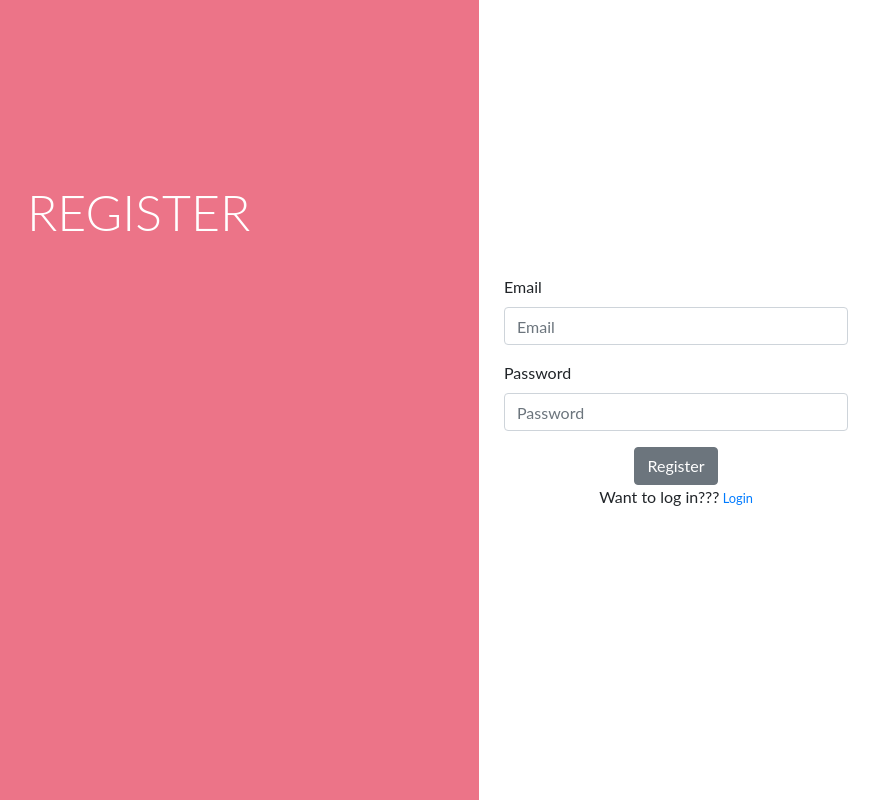
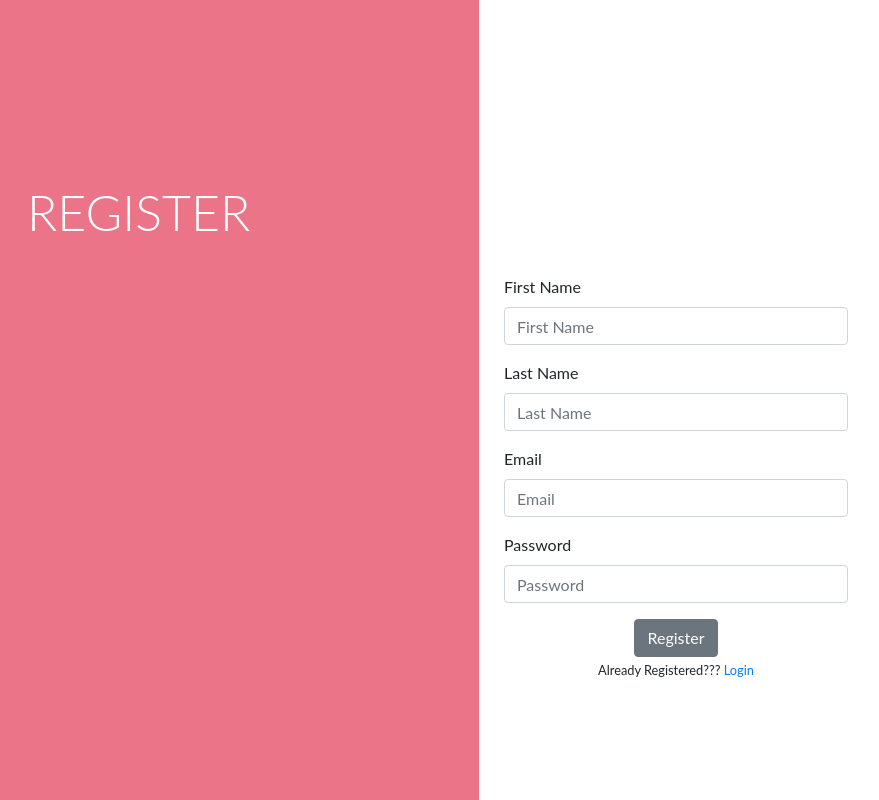
Before and after one commit to divazee/kpi-tracker, a React (Create React App) app: page /register-user in a window 1280 px wide. Shown: the whole page, without its empty margins (33-912 px from the left). Built offline with nearby package versions, Linux system fonts and the light colour scheme.

Commit message:
firstname and lastname field

```diff
--- a/src/auth/RegisterUser.js
+++ b/src/auth/RegisterUser.js
@@ -7,6 +7,8 @@ class RegisterUser extends React.Component {
     constructor(props) {
         super(props);
         this.state = {
+            firstname: '',
+            lastname: '',
             email: '',
             password: ''
          }
@@ -21,8 +23,8 @@ class RegisterUser extends React.Component {
         e.preventDefault();
         console.log("state2", this.state)
         try {
-            const { email, password } = this.state
-            const data = { email, password }
+            const { email, password, firstname, lastname } = this.state
+            const data = { email, password, firstname, lastname }
             let result = await axios({method: 'POST', url: `http://localhost:5000/register`, data})
 
             console.log("result1", result)
@@ -55,6 +57,26 @@ class RegisterUser extends React.Component {
                     {/* <form onSubmit={this.handleSubmit}> */}
                     <form>
                         <div className="form-group">
+                            <label>First Name</label>
+                            <input
+                                type="text"
+                                className="form-control"
+                                name="firstname"
+                                placeholder="First Name"
+                                required
+                                onChange={this.handleChange} />
+                        </div>
+                        <div className="form-group">
+                            <label>Last Name</label>
+                            <input
+                                type="text"
+                                className="form-control"
+                                name="lastname"
+                                placeholder="Last Name"
+                                required
+                                onChange={this.handleChange} />
+                        </div>
+                        <div className="form-group">
                             <label>Email</label>
                             <input
                                 type="text"
@@ -80,10 +102,10 @@ class RegisterUser extends React.Component {
                         <div className="text-center">
                             <button type="submit" className="btn btn-secondary" onClick={this.handleSubmit}>Register</button>
                             <p>
-                                Want to log in???
-                                <Link to="/login-user" target="_self">
-                                    <small> Login</small>
-                                </Link>
+                                <small>
+                                    Already Registered???
+                                    <Link to="/login-user" target="_self"> Login</Link>
+                                </small>
                             </p>
                         </div>
                     </form>
--- a/src/components/MyTable.js
+++ b/src/components/MyTable.js
@@ -13,12 +13,31 @@ import Logout from './Logout';
             kpis : [],
             oneKPI: {},
             loading: false,
+            firstname: ''
         }
 
         componentDidMount() {
             this.setState({loading: true})
             this.getkpis();
             this.getPercent();
+            this.getLoggedUser()
+        }
+
+        getLoggedUser = async() => {
+            try{
+                let result = await axios({
+                    method: 'GET',
+                    url:`http://127.0.0.1:5000/user`,
+                    headers: {
+                        Authorization: `Bearer ${localStorage.getItem('token')}`
+                    }
+                });
+
+                console.log("object77777", result)
+                this.setState({
+                    firstname: result.data.first_name
+                });
+            } catch(e) {console.log("e............", e)}
         }
 
         getkpis = async (e) => {
@@ -39,7 +58,7 @@ import Logout from './Logout';
                 console.log("object", result)
                 this.setState({
                     loading: false,
-                    kpis : result.data
+                    kpis : result.data,
                 });
             // }
             } catch(e) {console.log("e............", e)}
@@ -109,6 +128,8 @@ import Logout from './Logout';
             return (
                 <div className="container">
                     <div>
+                    {/* Current User:  */}
+                    <span className="user"> {this.state.firstname} </span>
                         <Logout/>
                         <KPIForm
                             // kpis = {this.state.kpis}
--- a/src/stylesheets/login.css
+++ b/src/stylesheets/login.css
@@ -76,3 +76,7 @@ body {
     font-size: 50px;
     font-weight: bold;
 }
+
+.user {
+    font-weight: bold;
+}
```
